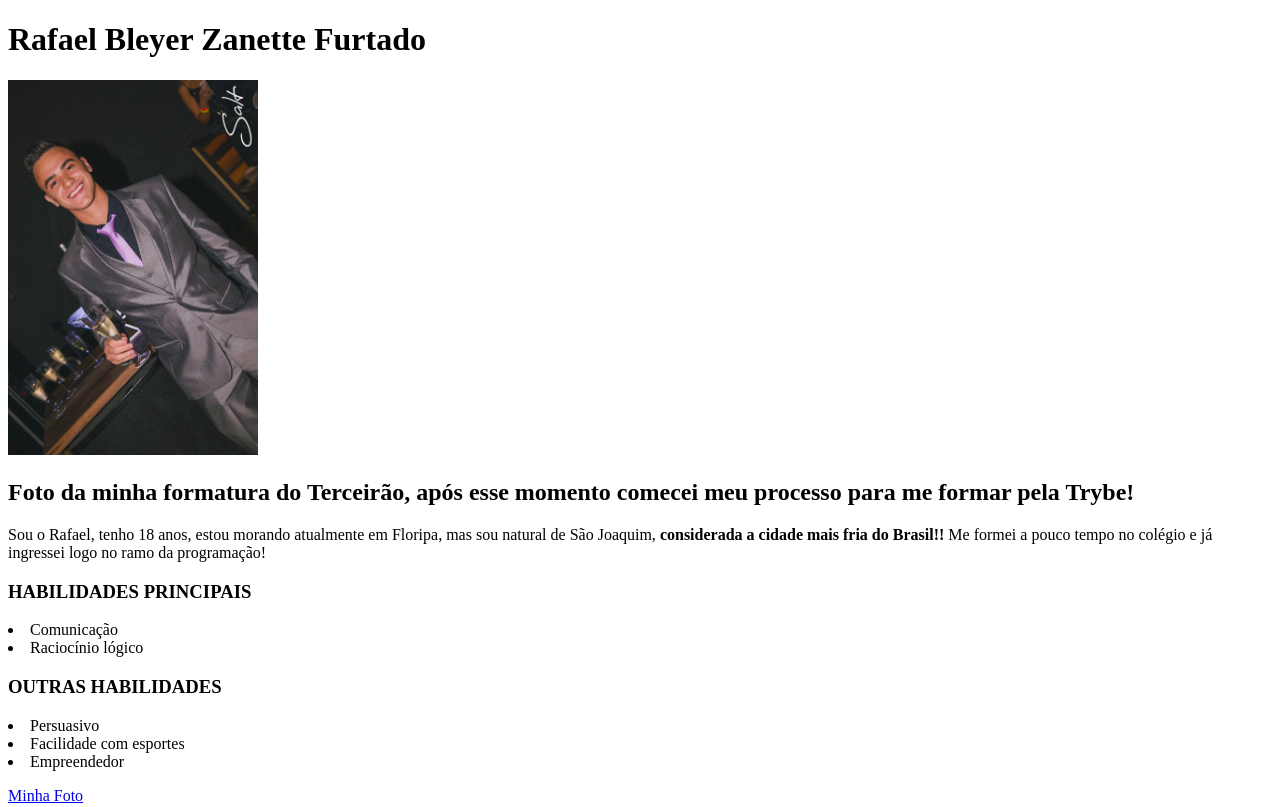
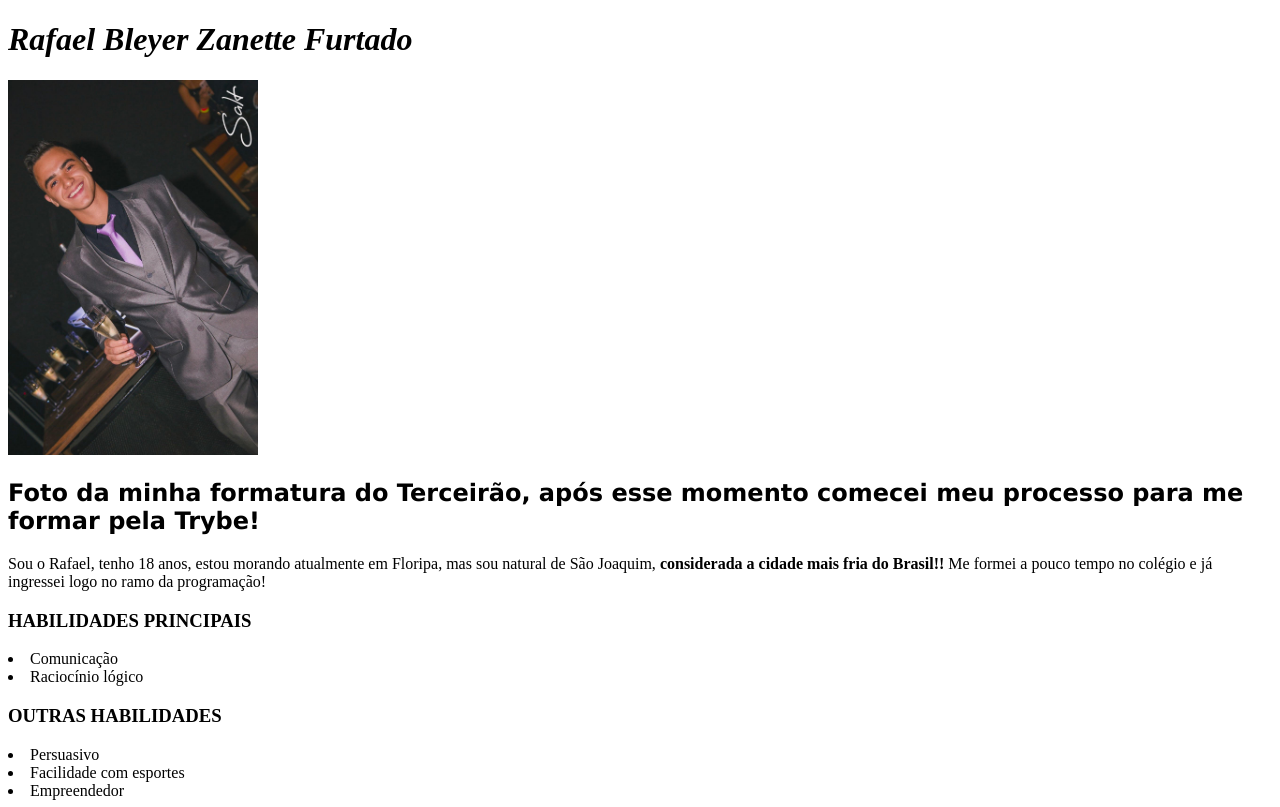
Before and after one commit to rafabzf/rafabzf.github.io, a plain HTML site: page index.html in a window 1280 px wide. Shown: the top 807 px of the page. Drawn offline with Linux system fonts and the light colour scheme.

Commit message:
Adicionei fonte para o meu nome e descrição

```diff
--- a/index.html
+++ b/index.html
@@ -5,6 +5,14 @@
     <meta http-equiv="X-UA-Compatible" content="IE=edge">
     <meta name="viewport" content="width=device-width, initial-scale=1.0">
     <title>Meu portfolio</title>
+    <style>
+        h1 {
+           font-style: italic;
+        }
+        h2 {
+           font-family: Verdana, Tahoma, sans-serif;
+        }
+    </style>
 </head>
 <body>
     <h1>Rafael Bleyer Zanette Furtado</h1>
```
